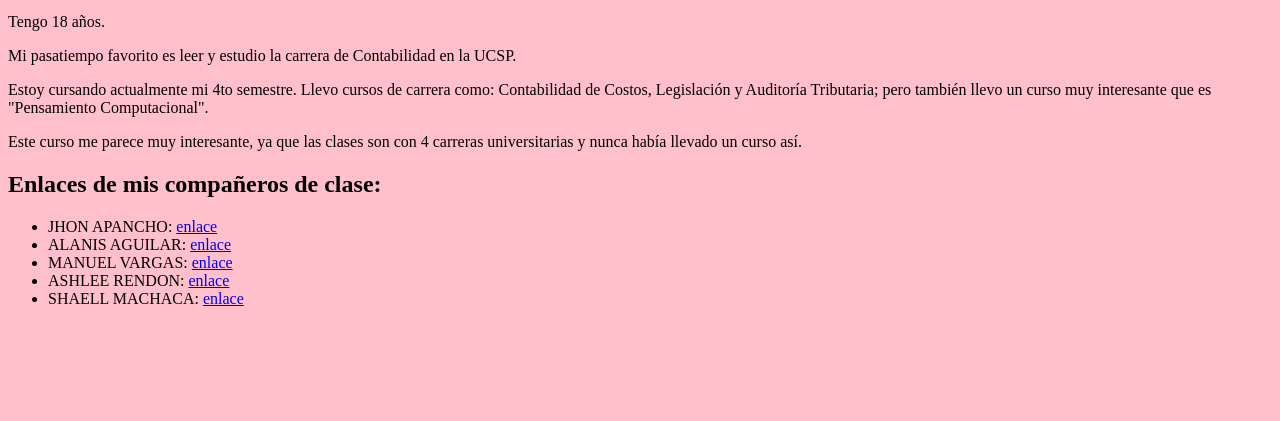
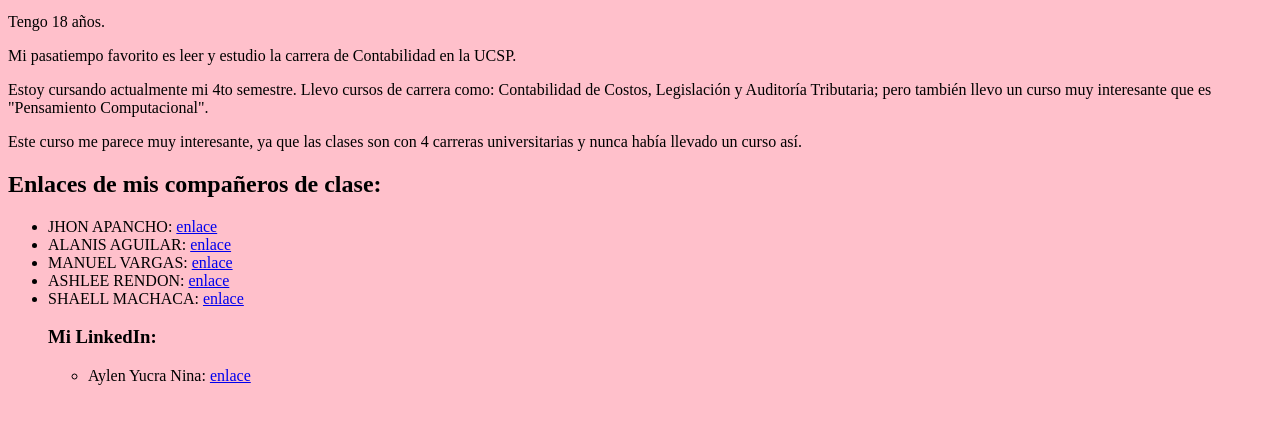
Before and after one commit to AylenEYN/AYLEN-ELENA-YUCRA-NINA, a plain HTML site: page index.html in a window 1280 px wide. Shown: the part 101-522 px from the top of the page. Drawn offline with Linux system fonts and the light colour scheme.

Commit message:
Update index.html
ACT.

```diff
--- a/index.html
+++ b/index.html
@@ -20,7 +20,9 @@
         <li>MANUEL VARGAS: <a href="https://manuelvargas939.github.io/ManuelVargas-P-ginaWeb/">enlace</a></li>
         <li>ASHLEE RENDON: <a href="https://ashlee-allison-rendon-rios.neocities.org/">enlace</a></li>
         <li>SHAELL MACHACA: <a href="https://kirari14.github.io/Shaell-Nayely-Machaca-Narvaez/">enlace</a></li>
-
+    <h3>Mi LinkedIn:</h3>
+    <ul>
+        <li>Aylen Yucra Nina: <a href="https://www.linkedin.com/in/aylen-yucra-nina-150a9b338?utm_source=share&utm_campaign=share_via&utm_content=profile&utm_medium=ios_app">enlace</a></li>
     </ul>
 </body>
 </html>
```
